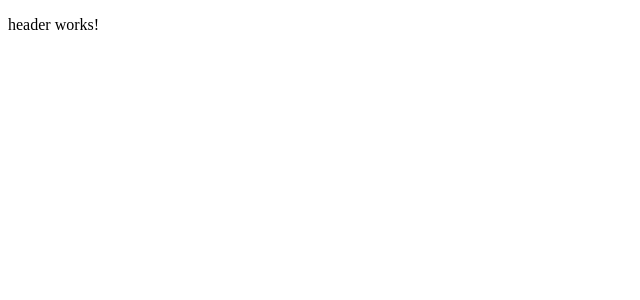
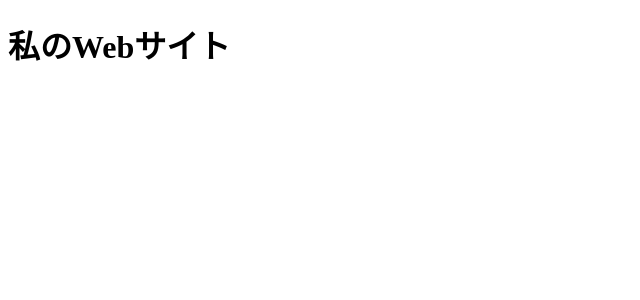
Before and after one commit to rotelstift/prettifypict, an Angular app in the folder prettifypict/: page / in a window 1280 px wide. Shown: the top 300 px of the page, without its empty margins (0-640 px from the left). Built offline with nearby package versions, Linux system fonts and the light colour scheme.

Commit message:
Display SiteTitle

```diff
--- a/prettifypict/src/app/header/header.component.html
+++ b/prettifypict/src/app/header/header.component.html
@@ -1 +1 @@
-<p>header works!</p>
+<h1>{{siteTitle}}</h1>
--- a/prettifypict/src/app/header/header.component.ts
+++ b/prettifypict/src/app/header/header.component.ts
@@ -1,4 +1,5 @@
 import { Component } from '@angular/core';
+import { CONFIGURE } from 'src/assets/settings/configure';
 
 @Component({
   selector: 'app-header',
@@ -6,5 +7,5 @@ import { Component } from '@angular/core';
   styleUrls: ['./header.component.css']
 })
 export class HeaderComponent {
-
+  siteTitle = CONFIGURE.siteTitle
 }
--- /dev/null
+++ b/prettifypict/src/assets/settings/configure.ts
@@ -0,0 +1,4 @@
+export const CONFIGURE = {
+  siteTitle: '私のWebサイト',
+  imageFolder: 'testFolder'
+}
```
